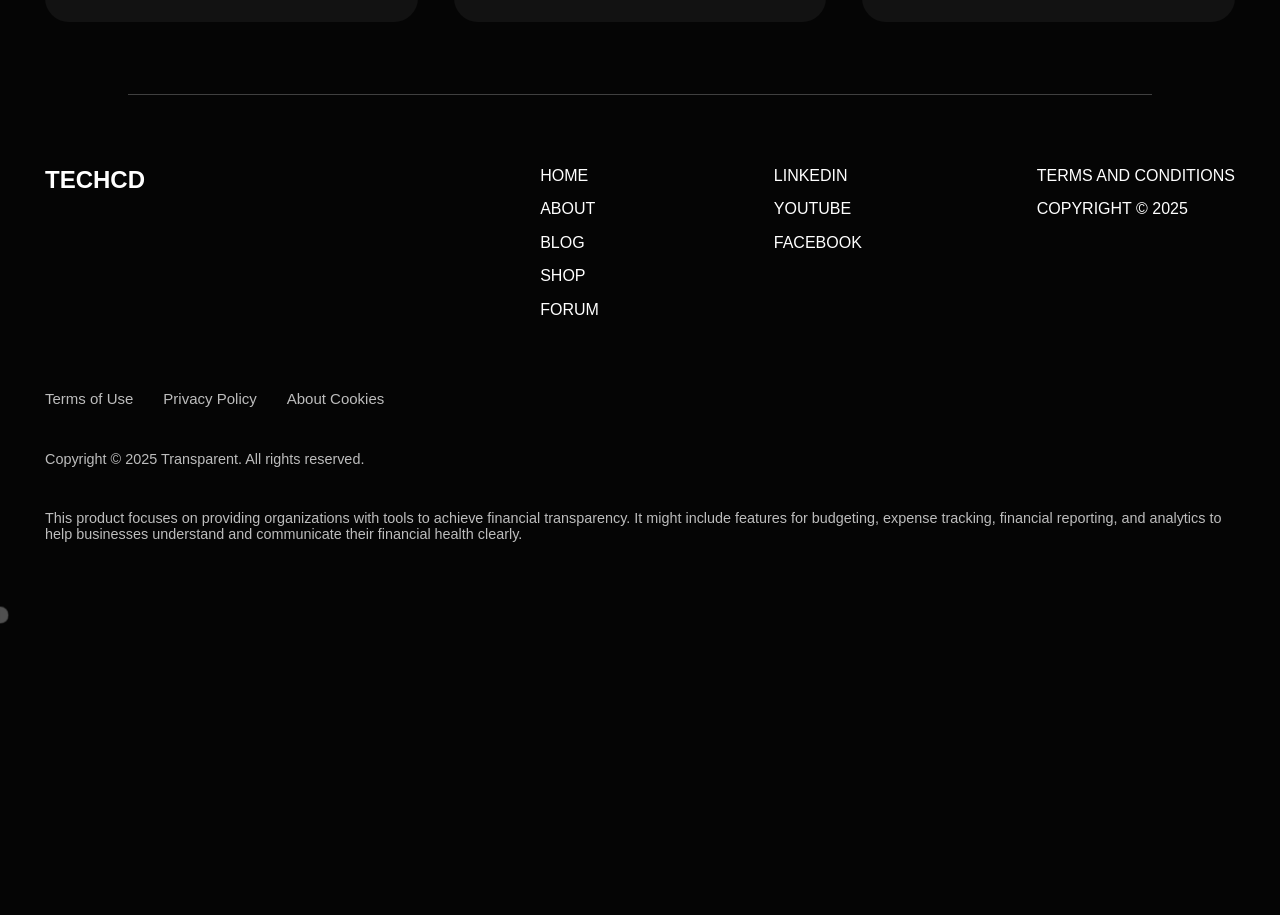
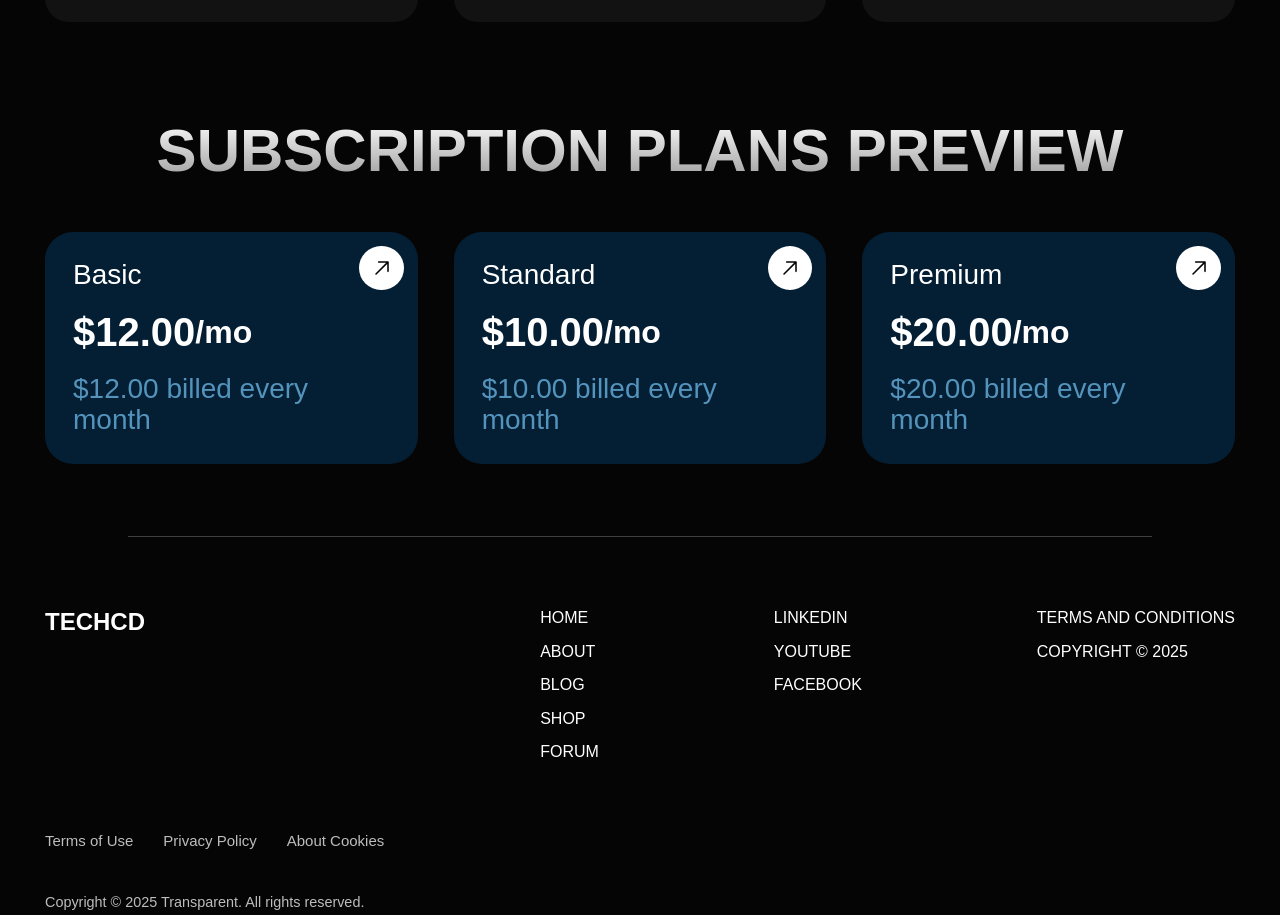
Before and after one commit to chamika-damith/techcd-portfolio, a Next.js app: page /forum in a window 1280 px wide. Shown: the part 1027-1942 px from the top of the page. Before the commit the page ends 1642 px from the top, so only its background shows below. Built offline with nearby package versions, Linux system fonts and the light colour scheme; a web font is replaced by a local one.

Commit message:
feat(forum-page): plans section

```diff
--- a/app/(user-pages)/forum/page.tsx
+++ b/app/(user-pages)/forum/page.tsx
@@ -2,12 +2,14 @@ import React from "react";
 
 import Header from "@/components/user/forum-page/header/Header";
 import Content from "@/components/user/forum-page/content/Content";
+import Plans from "@/components/user/forum-page/plans/Plans";
 
 const ForumPage = () => {
   return (
     <>
       <Header />
       <Content />
+      <Plans />
     </>
   );
 };
--- /dev/null
+++ b/components/user/forum-page/plans/Plans.tsx
@@ -0,0 +1,56 @@
+import React from "react";
+
+import { GoArrowUpRight } from "react-icons/go";
+import SectionTitle from "./SectionTitle";
+
+const forumPlansData = [
+  {
+    id: "001",
+    title: "Basic",
+    price: "12.00",
+  },
+  {
+    id: "002",
+    title: "Standard",
+    price: "10.00",
+  },
+  {
+    id: "003",
+    title: "Premium",
+    price: "20.00",
+  },
+];
+
+const Plans = () => {
+  return (
+    <section>
+      <div className="px-container relative container mx-auto mt-[4em]">
+        <SectionTitle />
+
+        <div className="mt-[2em] grid grid-cols-1 gap-[1.5em] lg:grid-cols-3">
+          {forumPlansData.map(({ id, price, title }) => (
+            <div
+              key={id}
+              className="bg-primary/20 relative rounded-[1em] p-[1em] text-[15px] sm:text-[18px] md:text-[22px] lg:text-[25px] xl:text-[28px] 2xl:text-[31px]"
+            >
+              <div className="bg-foreground text-background absolute top-[0.5em] right-[0.5em] m-auto aspect-square w-[12%] rounded-full">
+                <GoArrowUpRight className="absolute inset-0 m-auto size-fit text-[18px] sm:text-[20px] md:text-[22px] lg:text-[24px] xl:text-[25px] 2xl:text-[26px]" />
+              </div>
+
+              <p className="relative">{title}</p>
+              <p className="relative my-[0.5em] flex items-center text-[18px] font-semibold sm:text-[23px] md:text-[29px] lg:text-[34px] xl:text-[40px] 2xl:text-[45px]">
+                ${price}
+                <span className="text-[0.8em]">/mo</span>
+              </p>
+              <p className="relative text-[#5494BC]">
+                ${price} billed every month
+              </p>
+            </div>
+          ))}
+        </div>
+      </div>
+    </section>
+  );
+};
+
+export default Plans;
--- /dev/null
+++ b/components/user/forum-page/plans/SectionTitle.tsx
@@ -0,0 +1,11 @@
+import React from "react";
+
+const SectionTitle = () => {
+  return (
+    <h2 className="dark:from-foreground to-foreground my-[0.2em] bg-gradient-to-b from-[#999999] bg-clip-text text-center text-[26px] font-semibold text-transparent uppercase sm:text-[34px] md:text-[43px] lg:text-[51px] xl:text-[60px] 2xl:text-[68px] dark:to-[#999999]">
+      Subscription Plans Preview
+    </h2>
+  );
+};
+
+export default SectionTitle;
```
